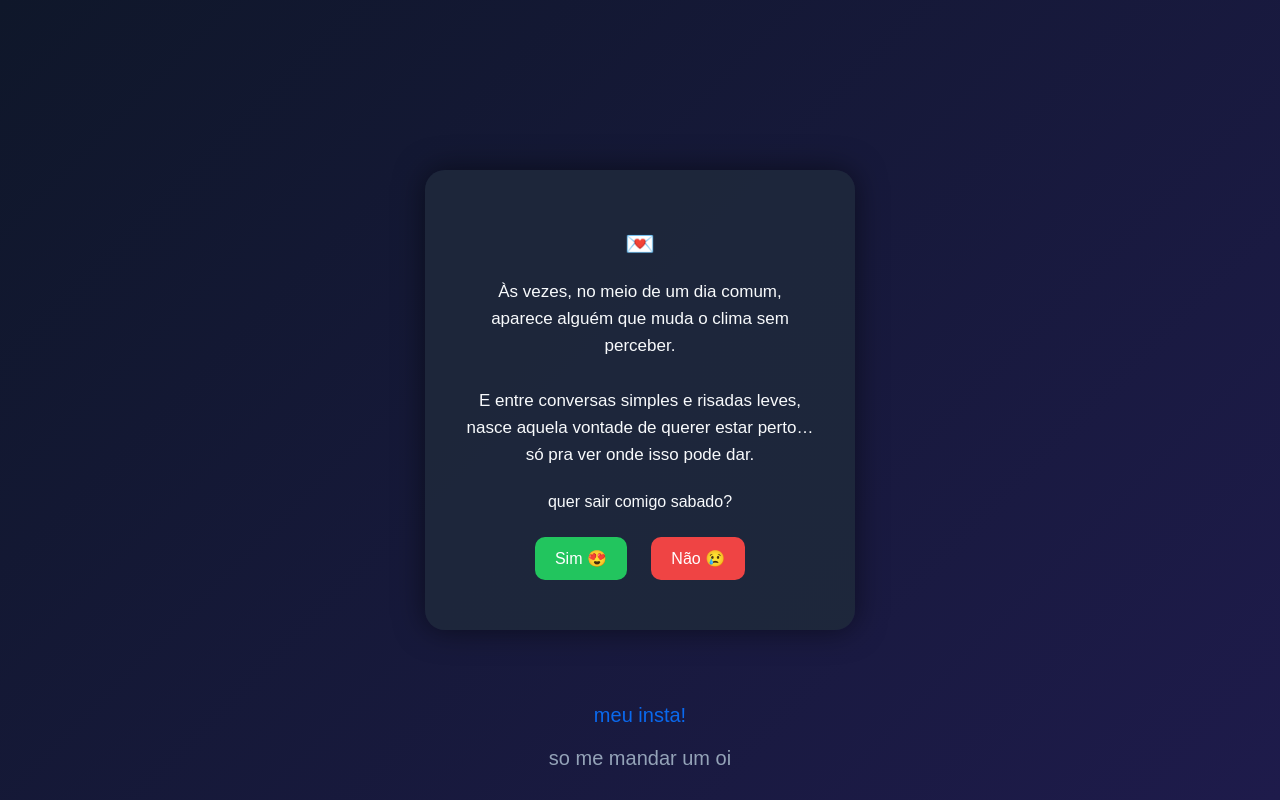
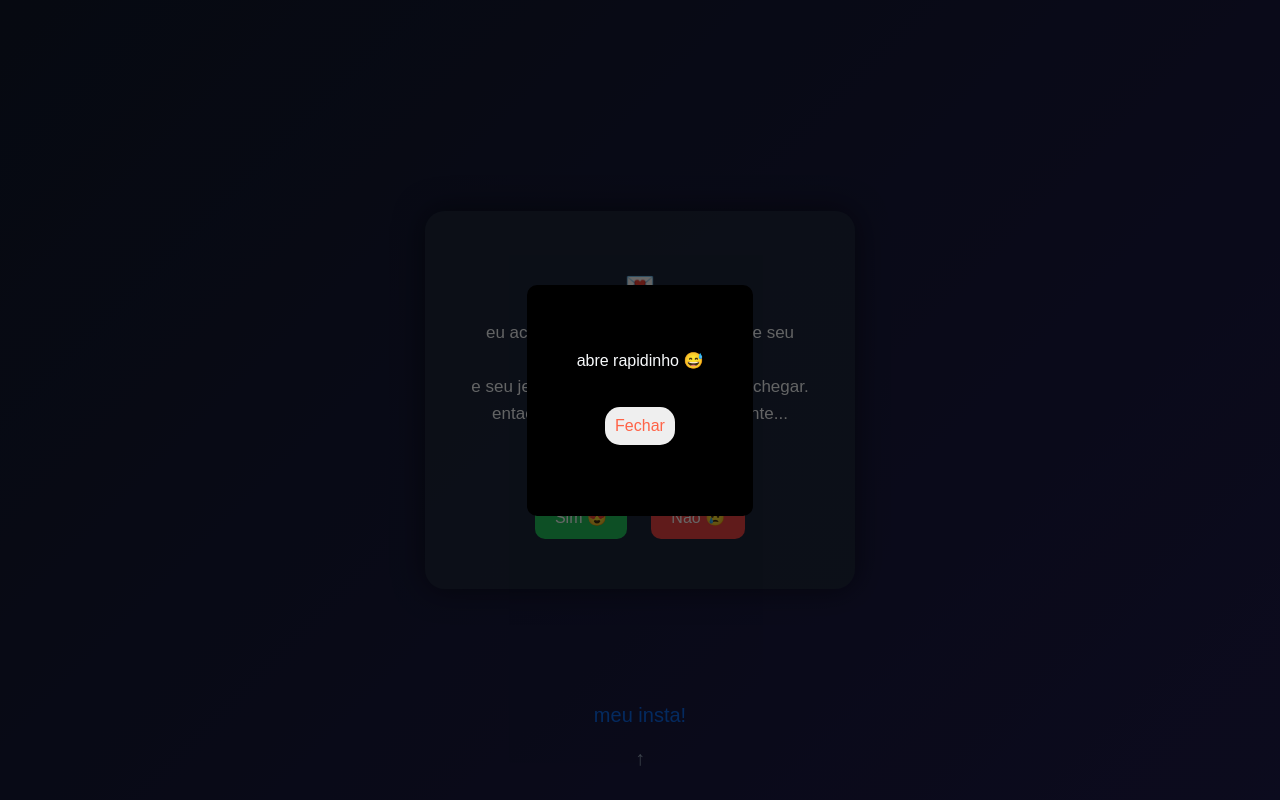
Before and after one commit to allanx7/convite-pra-sair, a plain HTML site: page index.htm in a window 1280 px wide. Drawn offline with Linux system fonts and the light colour scheme.

Commit message:
Update index.htm

```diff
--- a/index.htm
+++ b/index.htm
@@ -4,8 +4,43 @@
 <head>
 <meta charset="UTF-8">
 <title>💌 Um convite</title>
+<div id="notificaçao" class="notificaçao">
+  <div class="notificaçao-configuraçao">
+<p>abre rapidinho 😅</p>
+<button onclick="fecharNotificacao()">Fechar</button>
+  </div>
+</div>
+<style>
 
-<style>
+#notificaçao {
+  position: fixed;
+  top: 0;
+  left: 0;
+  width: 100%;
+  height: 100%;
+  background: rgba(0,0,0,0.6);
+  display: flex;
+  justify-content: center;
+  align-items: center;
+  z-index: 9999;
+
+}
+.notificaçao-configuraçao {
+
+  background: rgb(0, 0, 0);
+  padding: 50px;
+  border-radius: 10px;
+  text-align: center;
+}
+
+.notificaçao-configuraçao button {
+  margin: 21px;
+  padding: 10px 10px;
+border: none;
+border-radius: 15px;
+color: tomato;
+}
+
 body {
   margin: 0;
   height: 100vh;
@@ -109,15 +144,12 @@ footer a {
   <h2>💌</h2>
 
   <div class="poema">
-    Às vezes, no meio de um dia comum,<br>
-    aparece alguém que muda o clima sem perceber.<br><br>
-
-    E entre conversas simples e risadas leves,<br>
-    nasce aquela vontade de querer estar perto…<br>
-    só pra ver onde isso pode dar.
+   eu achei voce bonita, principalmente seu cabelo<br>
+    e seu jeito... mas nunca soube como chegar.<br>
+    entao eu fiz isso de um jeito diferente...<br>
   </div>
 
-  <p>quer sair comigo sabado?</p>
+  <p>quer sair comigo?</p>
 
   <button class="sim" onclick="aceitou()">Sim 😍</button>
   <button class="nao" onclick="recusou()">Não 😢</button>
@@ -125,14 +157,13 @@ footer a {
 </div>
 
 <script>
-  alert("um convite!");
 
   function aceitou() {
     alert("busco voce, as 19:00 horas?");
     sim();
   }
   function recusou() {
-    alert("vou fingir que nao doeu,");
+    alert("vou fingir que nao doeu.");
     nao();
   }
 function criarEmoji(lista) {
@@ -166,9 +197,19 @@ function sim() {
 function nao() {
     chuva(["😢","💔","😭","😞","🥀"]);
 }
+
+function fecharNotificacao() {
+  document.getElementById("notificaçao").style.display = "none";
+}
+
+window.onload = function() {
+  setTimeout(() => {
+    document.getElementById("notificaçao").style.display = "flex";
+  }, 89000);
+};
 </script>
 
 <footer>
   <p><a href="https://www.instagram.com/alanzik___?igsh=bzA4dnMwMnc4dXdw" target="_blank">meu insta!</a></p>
-  <p>so me mandar um oi</p>
+  <p>&uarr;</p>
 </footer>
```
